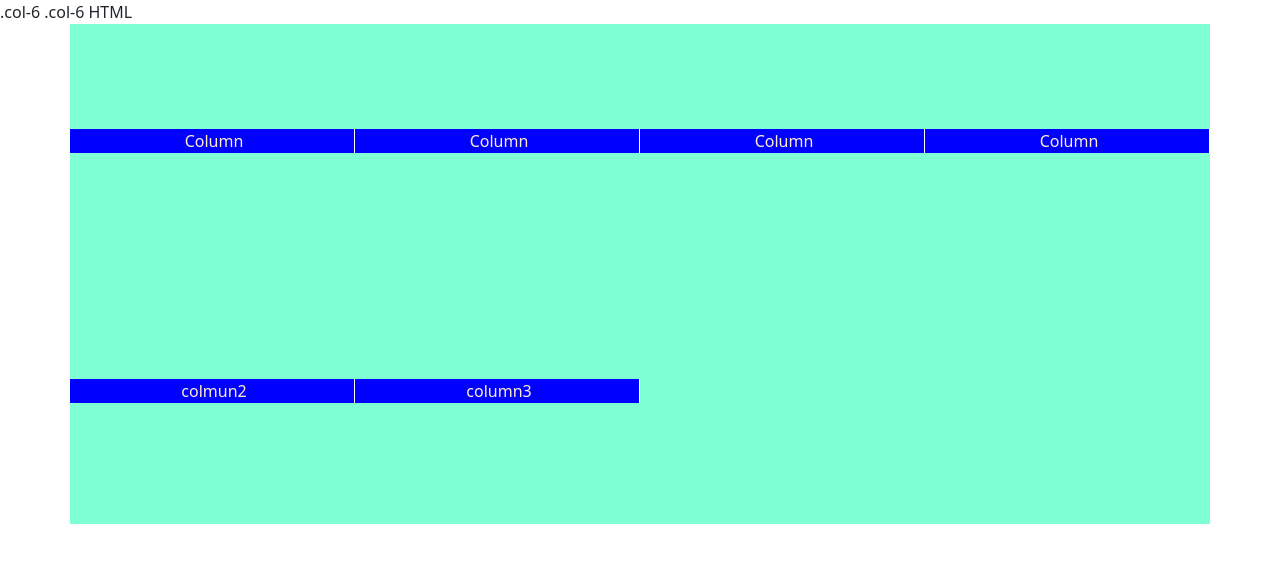
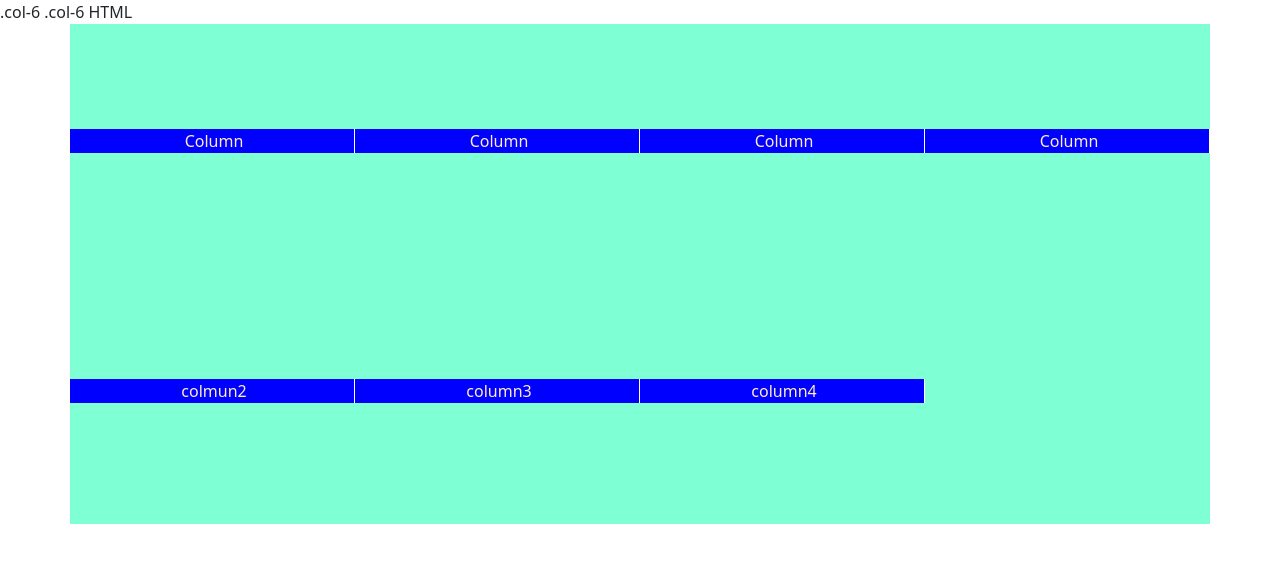
Before and after one commit to bereket-altaseb/BOOTSTRAP, a plain HTML site: page index.html in a window 1280 px wide. Drawn offline with nearby package versions, Linux system fonts and the light colour scheme.

Commit message:
third commit

```diff
--- a/index.html
+++ b/index.html
@@ -28,6 +28,7 @@
         <div class="col">Column</div>
         <div class="col">colmun2</div>
         <div class="col">column3</div>
+        <div class="col">column4</div>
       </div>
     </div>
     <!--
```
